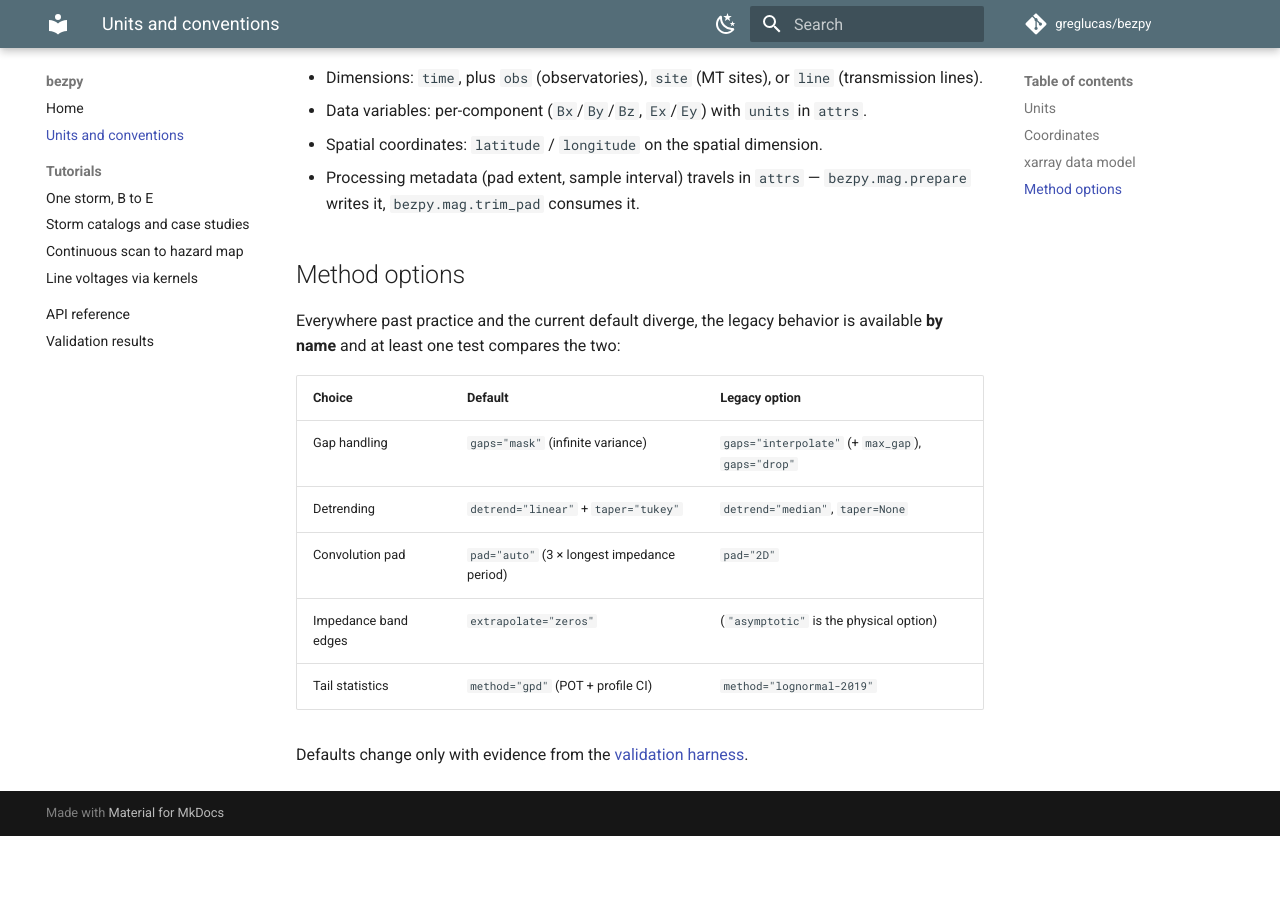
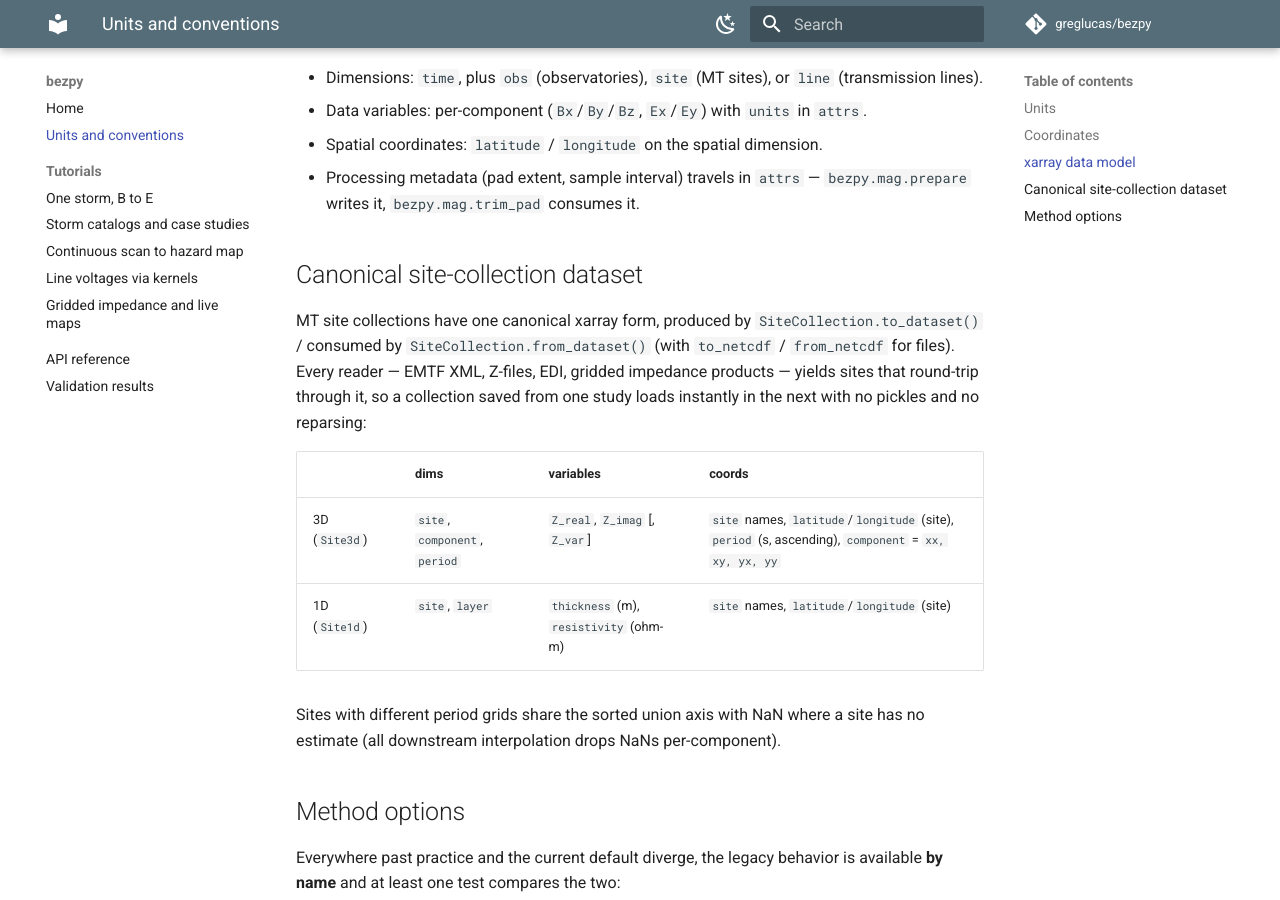
Before and after one commit to greglucas/bezpy, an MkDocs documentation site: the page built from docs/conventions.md, in a window 1280 px wide and 900 px high, scrolled down 1128 px. Built offline with MkDocs 1.6.1 and Material for MkDocs 9.7.7, drawn with Linux system fonts in a browser that asks for light colours; comment, search, counter and statistics services are not loaded; before the commit the page ends 1964 px from its top, so only the background shows below that.

Commit message:
Integrate the gridded-impedance workflow end to end
Ties together the canonical dataset round trip, the ModEM reader, and
grid-native prediction into one documented workflow (the
liveswx_geoelectric service done with the package instead of around it):

- ConductivityModel now delegates to read_gridded_impedance instead of
  the original header-counting parser (which required exactly one '>'
  header block and stopped at the first '#'); kept as a compatibility
  wrapper.
- Site3d.spline_interp adapts the spline degree to the number of valid
  impedance estimates (k = min(3, n-1)) so short period lists work, and
  raises an error naming the site and component when fewer than 2
  estimates exist -- previously scipy failed with 'm must be > k'.
- docs: canonical site-collection dataset convention in conventions.md,
  new tutorial 'Gridded impedance and live maps' (read product once ->
  netCDF round trip -> batched E at the impedance sites -> unstack to
  maps, with the causal Kalman option for real-time), index.md updated.
- PLAN.md: Q1 (gridded input) resolved with the liveswx evidence.

```diff
--- a/docs/conventions.md
+++ b/docs/conventions.md
@@ -42,6 +42,24 @@ These conventions hold everywhere in bezpy. When a legacy interface deviates
 - Processing metadata (pad extent, sample interval) travels in `attrs` —
   `bezpy.mag.prepare` writes it, `bezpy.mag.trim_pad` consumes it.
 
+## Canonical site-collection dataset
+
+MT site collections have one canonical xarray form, produced by
+`SiteCollection.to_dataset()` / consumed by `SiteCollection.from_dataset()`
+(with `to_netcdf` / `from_netcdf` for files). Every reader — EMTF XML,
+Z-files, EDI, gridded impedance products — yields sites that round-trip
+through it, so a collection saved from one study loads instantly in the
+next with no pickles and no reparsing:
+
+| | dims | variables | coords |
+| --- | --- | --- | --- |
+| 3D (`Site3d`) | `site`, `component`, `period` | `Z_real`, `Z_imag` [, `Z_var`] | `site` names, `latitude`/`longitude` (site), `period` (s, ascending), `component` = `xx, xy, yx, yy` |
+| 1D (`Site1d`) | `site`, `layer` | `thickness` (m), `resistivity` (ohm-m) | `site` names, `latitude`/`longitude` (site) |
+
+Sites with different period grids share the sorted union axis with NaN
+where a site has no estimate (all downstream interpolation drops NaNs
+per-component).
+
 ## Method options
 
 Everywhere past practice and the current default diverge, the legacy
--- a/mkdocs.yml
+++ b/mkdocs.yml
@@ -50,5 +50,6 @@ nav:
       - Storm catalogs and case studies: tutorials/storm-catalog.md
       - Continuous scan to hazard map: tutorials/hazard-scan.md
       - Line voltages via kernels: tutorials/line-voltages.md
+      - Gridded impedance and live maps: tutorials/gridded-impedance.md
   - API reference: api.md
   - Validation results: validation.md
```
Also changed, not shown: PLAN.md (+14 -12 lines), docs/index.md (+3 -1 lines), docs/tutorials/gridded-impedance.md (added, +85 -0 lines), 2 other files.
